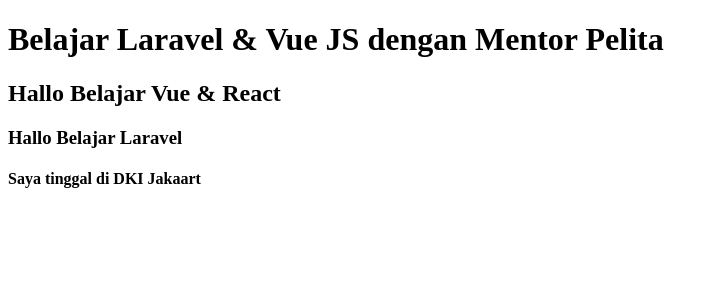
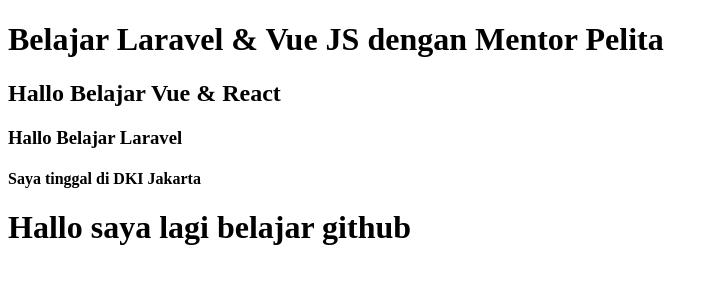
Before and after one commit to nurmuhamadsoleh/eduwork_laravel-vue, a plain HTML site: page index.html in a window 1280 px wide. Shown: the whole page, without its empty margins (0-718 px from the left). Drawn offline with Linux system fonts and the light colour scheme.

Commit message:
add commit heading 1

```diff
--- a/index.html
+++ b/index.html
@@ -10,6 +10,7 @@
     <h1>Belajar Laravel & Vue JS dengan Mentor Pelita</h1>
     <h2>Hallo Belajar Vue & React</h2>
     <h3>Hallo Belajar Laravel</h3>
-    <h4>Saya tinggal di DKI Jakaart</h4>
+    <h4>Saya tinggal di DKI Jakarta</h4>
+    <h1>Hallo saya lagi belajar github</h1>
 </body>
 </html>
```
